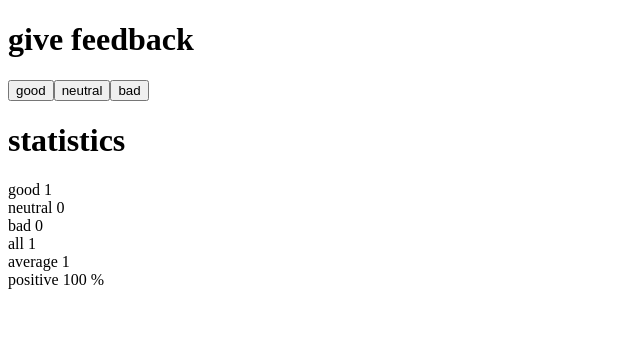
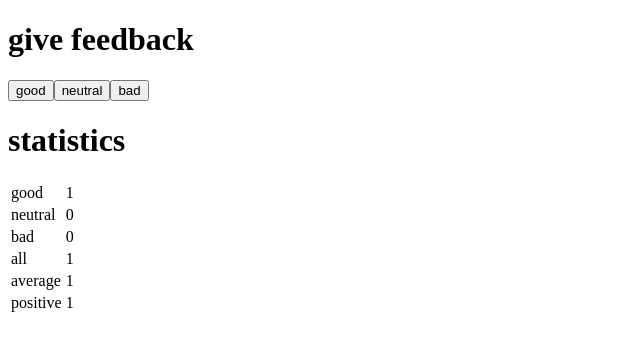
Before and after one commit to hideyuk1-jp/fullstackopen, a React (Create React App) app: page / in a window 1280 px wide. Both pictures are taken after a click on the button "good". Shown: the top 350 px of the page, without its empty margins (0-640 px from the left). Built offline with nearby package versions, Linux system fonts and the light colour scheme.

Commit message:
d Exercises 1.9

```diff
--- a/src/index.js
+++ b/src/index.js
@@ -1,5 +1,15 @@
 import React, { useState } from "react";
 import ReactDOM from "react-dom";
+
+const Statistic = props => {
+  const { text, value } = props;
+  return (
+    <tr>
+      <td>{text}</td>
+      <td>{value}</td>
+    </tr>
+  );
+};
 
 const Statistics = props => {
   const { good, neutral, bad } = props;
@@ -7,20 +17,22 @@
   if (all === 0) {
     return (
       <>
-        <h1>statistics</h1>
         <div>No feedback given</div>
       </>
     );
   }
   return (
     <>
-      <h1>statistics</h1>
-      <div>good {good}</div>
-      <div>neutral {neutral}</div>
-      <div>bad {bad}</div>
-      <div>all {all}</div>
-      <div>average {(good - bad) / all}</div>
-      <div>positive {(good / all) * 100} %</div>
+      <table>
+        <tbody>
+          <Statistic text="good" value={good} />
+          <Statistic text="neutral" value={neutral} />
+          <Statistic text="bad" value={bad} />
+          <Statistic text="all" value={all} />
+          <Statistic text="average" value={(good - bad) / all} />
+          <Statistic text="positive" value={good / all} />
+        </tbody>
+      </table>
     </>
   );
 };
@@ -37,6 +49,7 @@
       <button onClick={() => setGood(good + 1)}>good</button>
       <button onClick={() => setNeutral(neutral + 1)}>neutral</button>
       <button onClick={() => setBad(bad + 1)}>bad</button>
+      <h1>statistics</h1>
       <Statistics good={good} neutral={neutral} bad={bad} />
     </div>
   );
```
